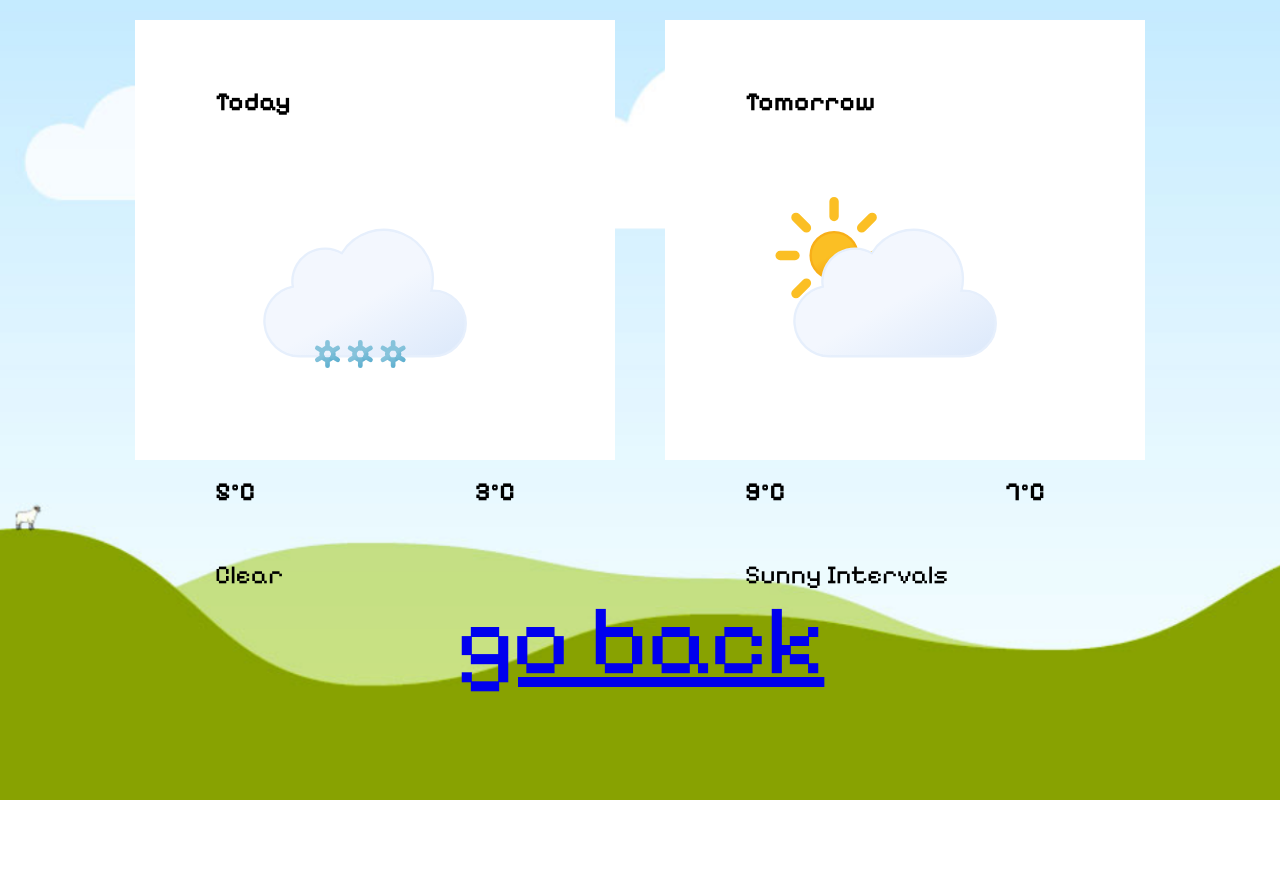
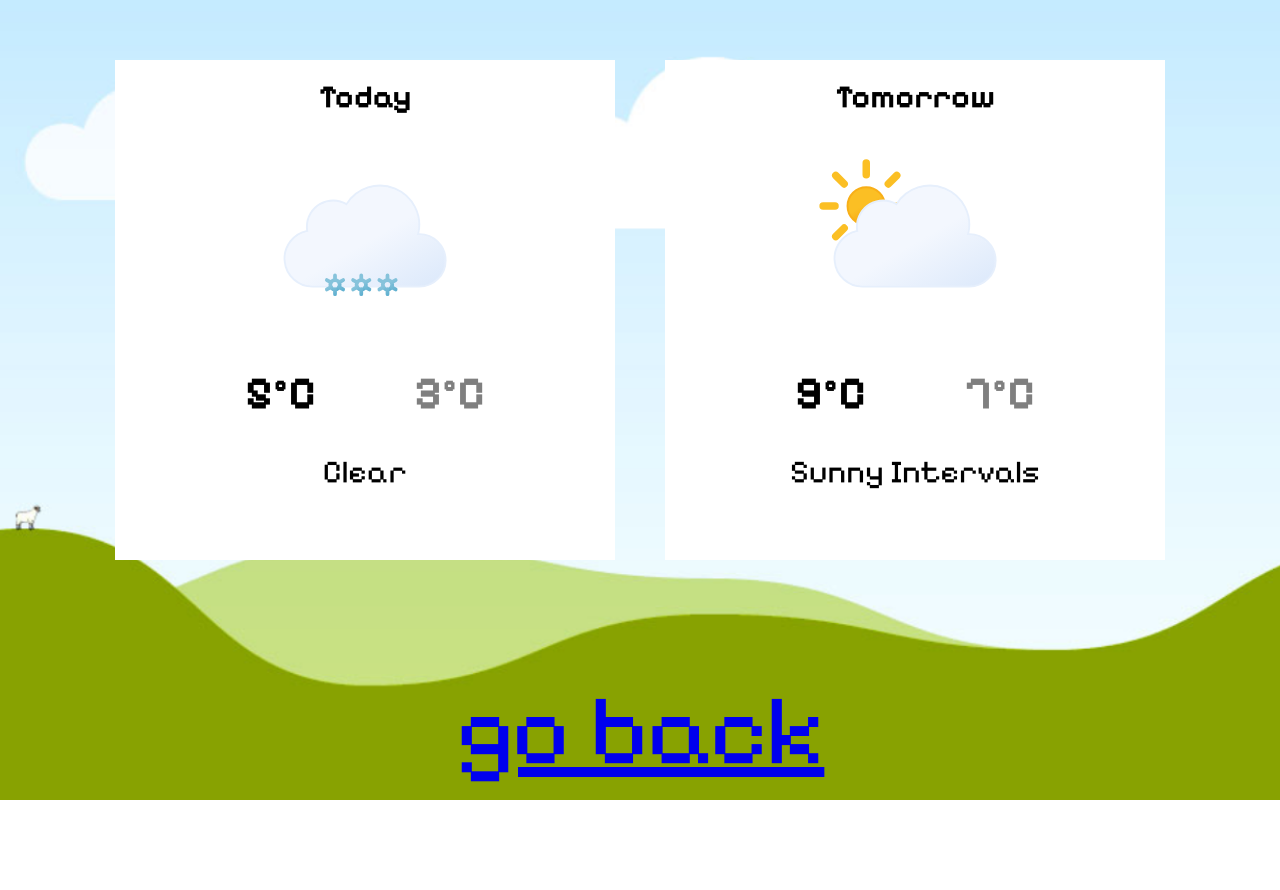
Before and after one commit to ScottGrieveWeb/weather-app, a website built with webpack: page src/result.html in a window 1280 px wide. Before the commit the page ends 800 px from the top, so only its background shows below. Built offline with nearby package versions, Linux system fonts and the light colour scheme.

Commit message:
WIP Result cards

```diff
--- a/src/result.html
+++ b/src/result.html
@@ -16,7 +16,7 @@
             <img src="./icons/snow.svg">
             <div class="temperature">
                 <h3 class="temp">5°C</h3>
-                <h3 class="feelslike-temp">3°C</h3>
+                <h3 class="mintemp">3°C</h3>
             </div>
             <p>Clear</p>
         </div>
@@ -25,7 +25,7 @@
             <img src="./icons/partly-cloudy-day.svg">
             <div class="temperature">
                 <h3 class="temp">9°C</h3>
-                <h3 class="feelslike-temp">7°C</h3>
+                <h3 class="mintemp">7°C</h3>
             </div>
             <p>Sunny Intervals</p>
         </div>
--- a/src/style.css
+++ b/src/style.css
@@ -73,10 +73,12 @@ input {
 #result-body {
     display: flex;
     flex-direction: column;
+    gap: 50px;
+    margin-top: 50px;
 }
 
 #location-result {
-    font-size: 32px;
+    font-size: 52px;
     text-align: center;
 }
 
@@ -90,17 +92,41 @@ input {
 .card {
     background-color: #FFFF;
     width: 300px;
-    height: 300px;
-    padding: 40px 100px 100px 80px;
+    height: 400px;
+    padding: 40px 100px 60px 100px;
+    text-align: center;
+    display: flex;
+    justify-content: center;
+    align-items: center;
+    flex-direction: column;
+    gap: 50px;
 }
 
 .card,
 h3 {
-    font-size: 26px;
+    font-size: 32px;
+    margin: 0;
+    margin-bottom: -50px;
+}
+
+.card,
+img {
+    width: 80%;
+    margin-bottom: -40px;
 }
 
 .temperature {
     display: flex;
     justify-content: space-between;
     align-items: center;
+    width: inherit;
 }
+
+.temp,
+.mintemp{
+    font-size: 46px;
+}
+
+.mintemp {
+    color: rgba(0, 0, 0, 0.5);
+}
```
